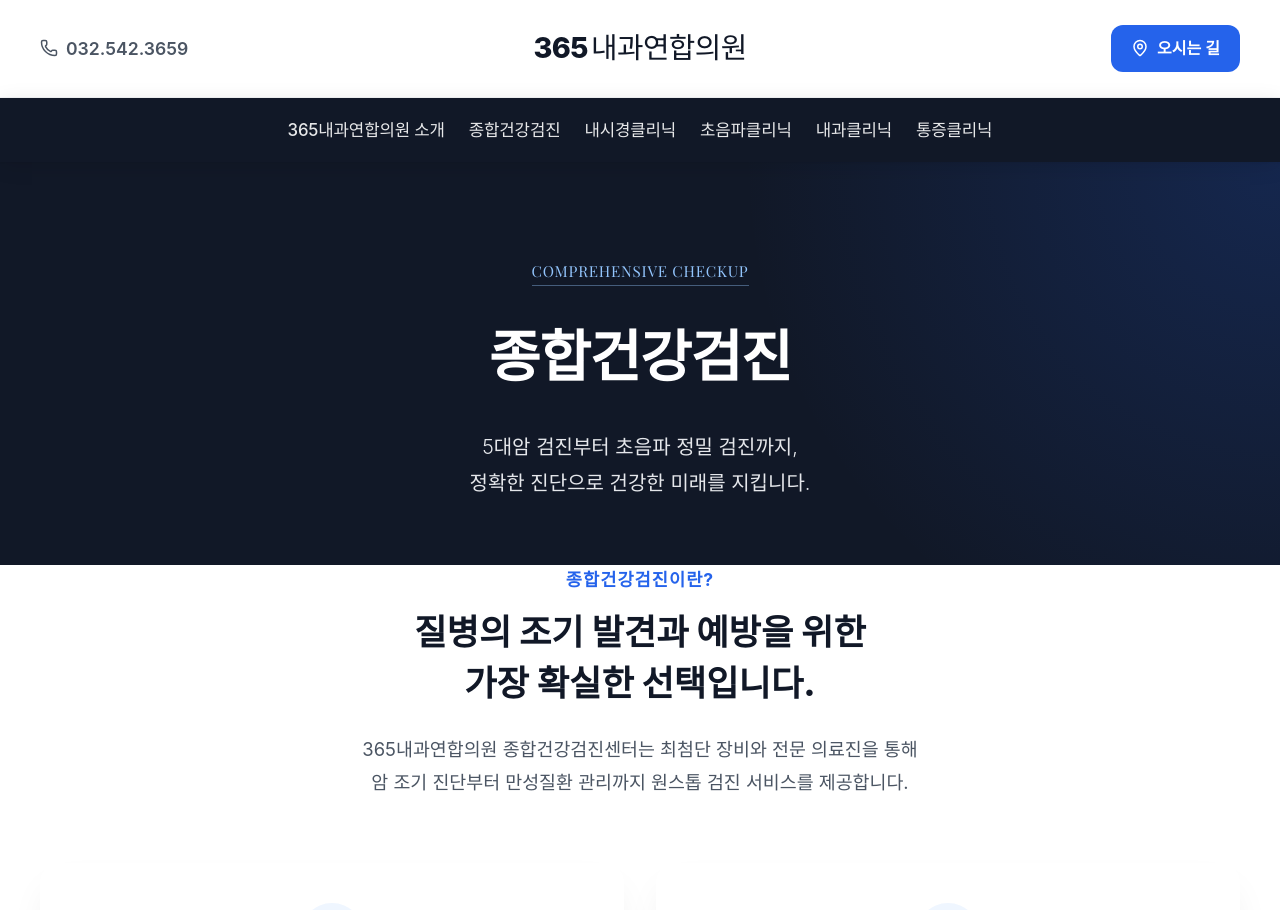
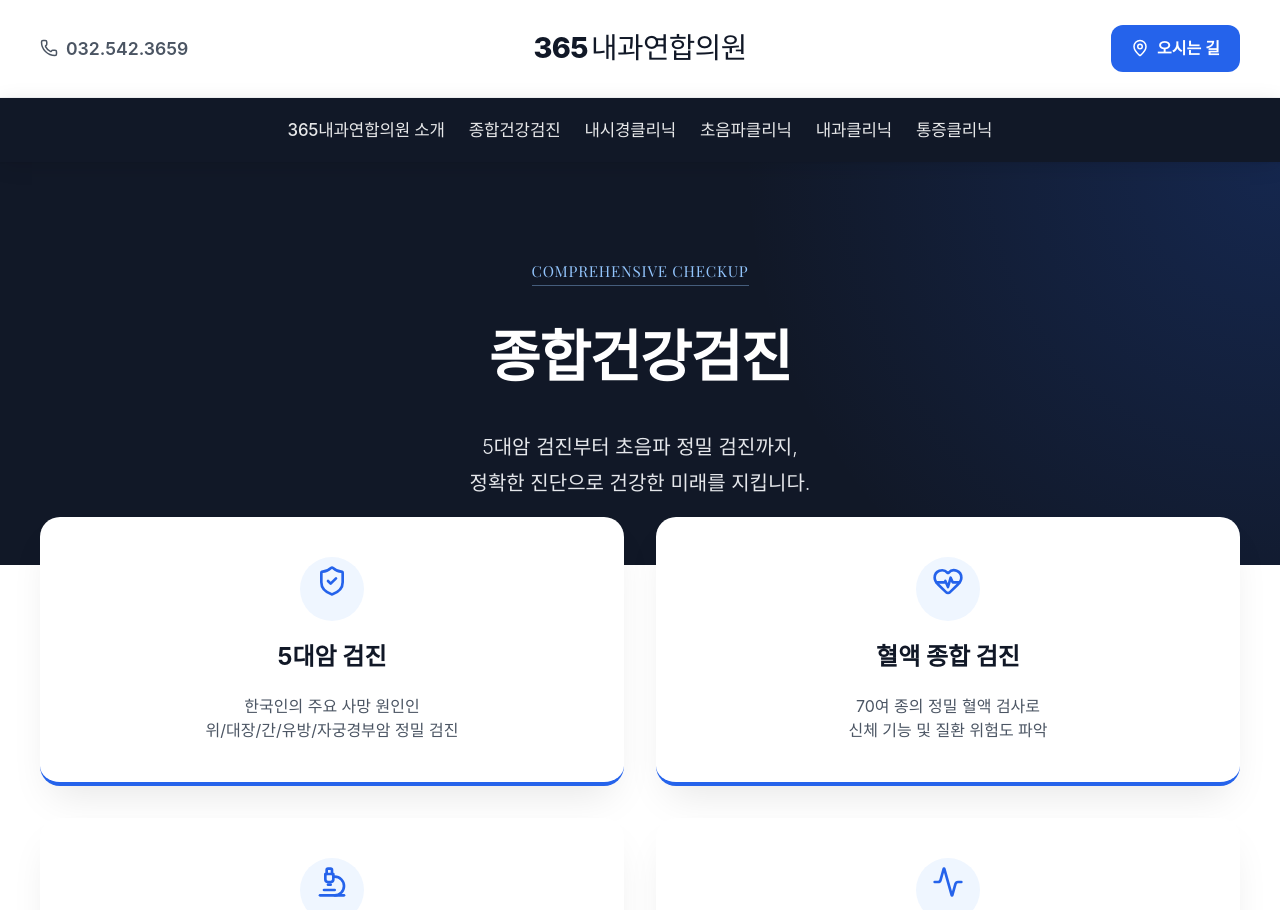
Before and after one commit to bnam1321-bit/365-clinic-web, a Next.js app: page /checkup in a window 1280 px wide. Shown: the top 910 px of the page. Built offline with nearby package versions, Linux system fonts and the light colour scheme; a web font is replaced by a local one.

Commit message:
Remove intro section text as requested and restore overlapping grid layout

```diff
--- a/src/app/checkup/page.module.css
+++ b/src/app/checkup/page.module.css
@@ -52,42 +52,17 @@
 }
 
 /* Intro Grid */
-.introSection {
-    text-align: center;
-    max-width: 800px;
-    margin: 0 auto 4rem;
-}
 
-.introTitle {
-    color: var(--color-secondary);
-    font-size: 1.1rem;
-    font-weight: 700;
-    margin-bottom: 0.75rem;
-    text-transform: uppercase;
-    letter-spacing: 1px;
-}
 
-.introSubtitle {
-    font-size: 2.2rem;
-    font-weight: 800;
-    line-height: 1.45;
-    margin-bottom: 1.5rem;
-    color: var(--color-text-primary);
-    word-break: keep-all;
-}
-
-.introDesc {
-    font-size: 1.15rem;
-    color: var(--color-text-secondary);
-    line-height: 1.8;
-    word-break: keep-all;
-}
 
 .introGrid {
     display: grid;
     grid-template-columns: repeat(1, 1fr);
     gap: 2rem;
-    margin-bottom: 6rem;
+    margin-top: -3rem;
+    position: relative;
+    z-index: 10;
+    margin-bottom: 5rem;
 }
 
 .introCard {
--- a/src/app/checkup/page.tsx
+++ b/src/app/checkup/page.tsx
@@ -26,17 +26,7 @@ export default function CheckupPage() {
             <section className={styles.content}>
                 <div className="container">
 
-                    {/* Intro Grid */}
-                    <div className={styles.introSection}>
-                        <h2 className={styles.introTitle}>종합건강검진이란?</h2>
-                        <h3 className={styles.introSubtitle}>
-                            질병의 조기 발견과 예방을 위한<br />가장 확실한 선택입니다.
-                        </h3>
-                        <p className={styles.introDesc}>
-                            365내과연합의원 종합건강검진센터는 최첨단 장비와 전문 의료진을 통해<br />
-                            암 조기 진단부터 만성질환 관리까지 원스톱 검진 서비스를 제공합니다.
-                        </p>
-                    </div>
+
 
                     <div className={styles.introGrid}>
                         <FadeIn delay={0.1}>
```
